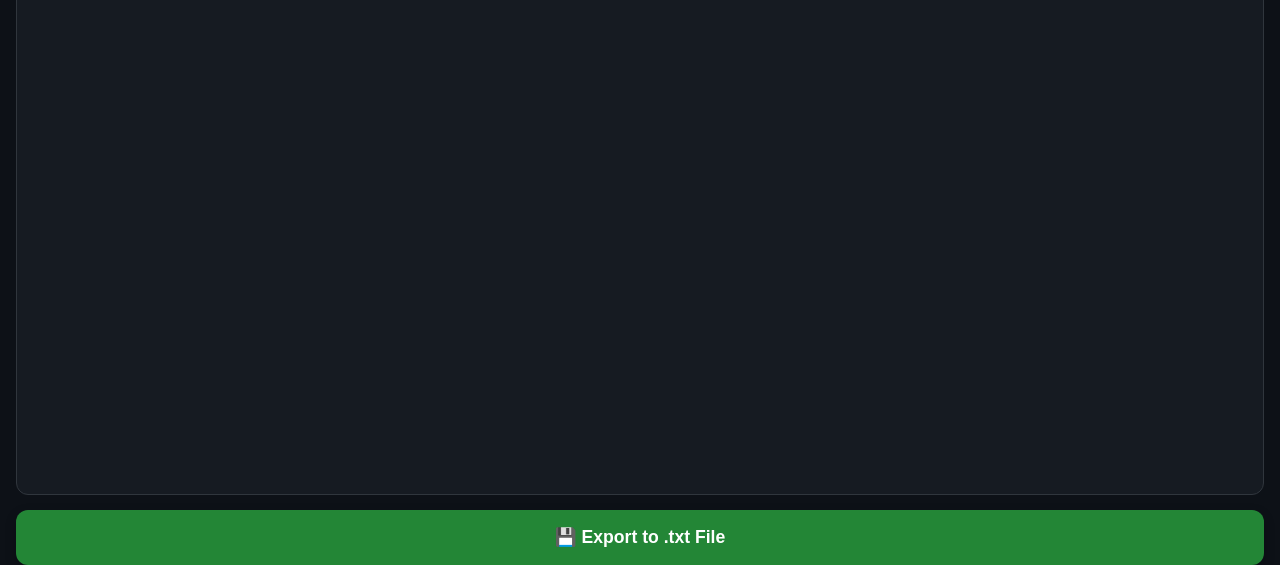
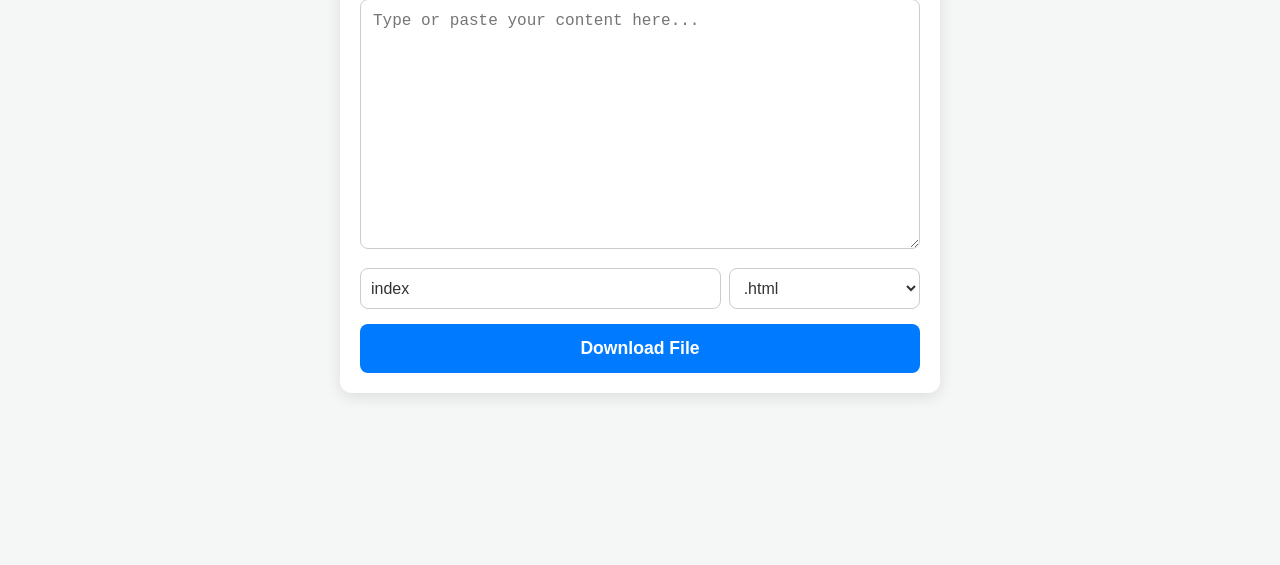
Before and after one commit to aholeofmoney8-ctrl/Text-to-file, a plain HTML site: page index.html in a window 1280 px wide. Shown: the part 235-800 px from the top of the page. Drawn offline with Linux system fonts and the light colour scheme.

Commit message:
Revamp index.html for Universal File Converter
Updated the HTML structure and styles for a universal file converter. Changed title, viewport settings, and improved styling for better user experience.

```diff
--- a/index.html
+++ b/index.html
@@ -2,98 +2,187 @@
 <html lang="en">
 <head>
     <meta charset="UTF-8">
-    <meta name="viewport" content="width=device-width, initial-scale=1.0, maximum-scale=1.0, user-scalable=no">
-    <title>Txt Exporter</title>
-    <!-- iOS Home Screen Fullscreen Tags -->
-    <meta name="apple-mobile-web-app-capable" content="yes">
-    <meta name="apple-mobile-web-app-status-bar-style" content="black-translucent">
-    <meta name="apple-mobile-web-app-title" content="TxtSave">
-    <link rel="apple-touch-icon" href="https://flaticon.com">
-
+    <meta name="viewport" content="width=device-width, initial-scale=1.0">
+    <title>Universal File Converter</title>
     <style>
         :root {
-            --bg: #0d1117;
-            --panel: #161b22;
-            --accent: #238636;
-            --accent-hover: #2ea043;
-            --text: #c9d1d9;
+            --bg-color: #f4f7f6;
+            --card-bg: #ffffff;
+            --text-color: #333333;
+            /* Vivid Blue Palette */
+            --primary-color: #007bff;
+            --primary-hover: #0056b3;
+            --border-color: #cccccc;
         }
-        * { box-sizing: border-box; margin: 0; padding: 0; -webkit-tap-highlight-color: transparent; }
+
+        @media (prefers-color-scheme: dark) {
+            :root {
+                --bg-color: #121212;
+                --card-bg: #1e1e1e;
+                --text-color: #e0e0e0;
+                --border-color: #444444;
+            }
+        }
+
         body {
-            background-color: var(--bg);
-            color: var(--text);
             font-family: -apple-system, BlinkMacSystemFont, sans-serif;
-            padding: env(safe-area-inset-top) 16px env(safe-area-inset-bottom) 16px;
+            background-color: var(--bg-color);
+            color: var(--text-color);
+            margin: 0;
+            padding: 15px;
             display: flex;
-            flex-direction: column;
-            height: 100vh;
+            justify-content: center;
+            align-items: center;
+            min-height: 100vh;
+            box-sizing: border-box;
         }
-        header { padding: 15px 0 10px 0; text-align: center; }
-        h1 { font-size: 1.2rem; font-weight: 600; color: #f0f6fc; }
 
-        #textInput {
-            flex: 1;
-            background: var(--panel);
-            border: 1px solid #30363d;
+        .container {
+            background-color: var(--card-bg);
+            padding: 20px;
             border-radius: 12px;
-            padding: 14px;
+            box-shadow: 0 4px 15px rgba(0,0,0,0.1);
+            width: 100%;
+            max-width: 600px;
+            box-sizing: border-box;
+        }
+
+        h1 {
+            font-size: 1.4rem;
+            margin-top: 0;
+            margin-bottom: 15px;
+            text-align: center;
+        }
+
+        textarea {
+            width: 100%;
+            height: 250px;
+            padding: 12px;
+            border: 1px solid var(--border-color);
+            border-radius: 8px;
+            background-color: transparent;
+            color: var(--text-color);
+            font-family: monospace;
             font-size: 1rem;
-            color: #f0f6fc;
-            resize: none;
-            outline: none;
-            line-height: 1.4;
+            resize: vertical;
+            box-sizing: border-box;
             margin-bottom: 15px;
         }
 
+        .controls {
+            display: flex;
+            flex-direction: column;
+            gap: 12px;
+            margin-bottom: 15px;
+        }
+
+        .file-settings {
+            display: flex;
+            gap: 8px;
+        }
+
+        input[type="text"], select {
+            padding: 10px;
+            border: 1px solid var(--border-color);
+            border-radius: 8px;
+            background-color: var(--card-bg);
+            color: var(--text-color);
+            font-size: 1rem;
+            box-sizing: border-box;
+        }
+
+        input[type="text"] {
+            flex: 2;
+        }
+
+        select {
+            flex: 1;
+        }
+
+        /* The Custom Blue Button */
         button {
-            background-color: var(--accent);
+            width: 100%;
+            padding: 14px;
+            background-color: var(--primary-color);
+            color: white;
             border: none;
-            border-radius: 12px;
+            border-radius: 8px;
             font-size: 1.1rem;
-            font-weight: 600;
-            color: white;
-            height: 55px;
+            font-weight: bold;
             cursor: pointer;
-            transition: transform 0.1s ease, background-color 0.1s ease;
-            box-shadow: 0 4px 12px rgba(0,0,0,0.2);
+            transition: background-color 0.2s;
         }
-        button:active { transform: scale(0.97); background-color: var(--accent-hover); }
+
+        button:hover {
+            background-color: var(--primary-hover);
+        }
     </style>
 </head>
 <body>
 
-    <header>
-        <h1>📄 Instant .Txt Exporter</h1>
-    </header>
+<div class="container">
+    <h1>Universal File Converter</h1>
 
-    <textarea id="textInput" placeholder="Type or paste your text here..."></textarea>
+    <textarea id="textContent" placeholder="Type or paste your content here..."></textarea>
 
-    <button onclick="downloadAsTxtFile()">💾 Export to .txt File</button>
+    <div class="controls">
+        <div class="file-settings">
+            <input type="text" id="fileNameInput" value="index" placeholder="File name">
+
+            <select id="extensionSelect" onchange="handleExtensionChange()">
+                <option value=".html">.html</option>
+                <option value=".txt">.txt</option>
+                <option value=".css">.css</option>
+                <option value=".js">.js</option>
+                <option value=".json">.json</option>
+                <option value=".csv">.csv</option>
+                <option value=".py">.py</option>
+                <option value=".md">.md</option>
+                <option value="custom">Custom...</option>
+            </select>
+        </div>
+
+        <input type="text" id="customExtInput" style="display: none;" placeholder="Type extension (e.g. .bat)">
+    </div>
+
+    <button onclick="downloadFile()">Download File</button>
+</div>
 
 <script>
-        function downloadAsTxtFile() {
-            const textContent = document.getElementById('textInput').value;
-
-            if (!textContent.trim()) {
-                alert('Please enter some text first!');
-                return;
+    function handleExtensionChange() {
+        const select = document.getElementById('extensionSelect');
+        const customInput = document.getElementById('customExtInput');
+        customInput.style.display = (select.value === 'custom') ? 'block' : 'none';
     }
 
+    function downloadFile() {
+        const text = document.getElementById('textContent').value;
+        let baseName = document.getElementById('fileNameInput').value.trim() || "untitled";
+        const select = document.getElementById('extensionSelect');
+        let extension = select.value;
 
+        if (extension === 'custom') {
+            let customExt = document.getElementById('customExtInput').value.trim();
+            if (customExt && !customExt.startsWith('.')) {
+                customExt = '.' + customExt;
+            }
+            extension = customExt || '.txt';
+        }
 
-            const blob = new Blob([textContent], { type: 'text/plain;charset=utf-8' });
+        const finalFileName = baseName + extension;
+        const blob = new Blob([text], { type: 'application/octet-stream' });
         const link = document.createElement('a');
 
+        link.download = finalFileName;
+        link.href = URL.createObjectURL(blob);
 
-            const now = new Date();
-            const timestamp = `${now.getMonth()+1}-${now.getDate()}_${now.getHours()}${now.getMinutes()}`;
-            link.download = `note_${timestamp}.txt`;
-            link.href = URL.createObjectURL(blob);
+        document.body.appendChild(link);
         link.click();
 
-
+        document.body.removeChild(link);
         URL.revokeObjectURL(link.href);
     }
 </script>
+
 </body>
 </html>
```
Lines whose indentation alone changed are shown as unchanged.
